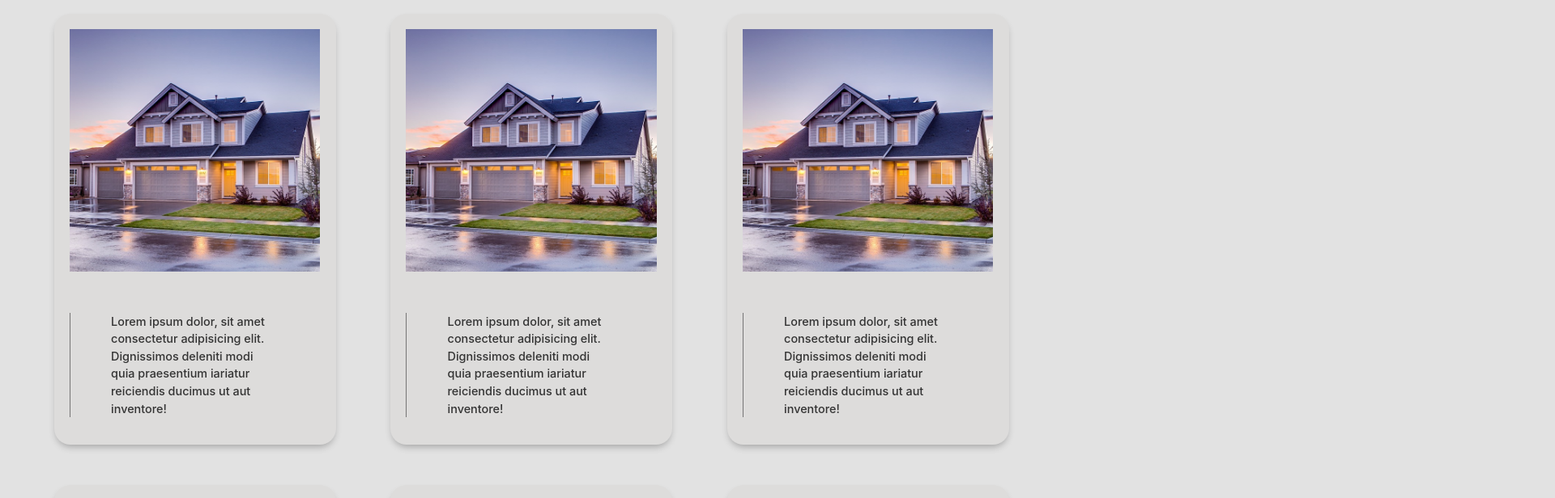
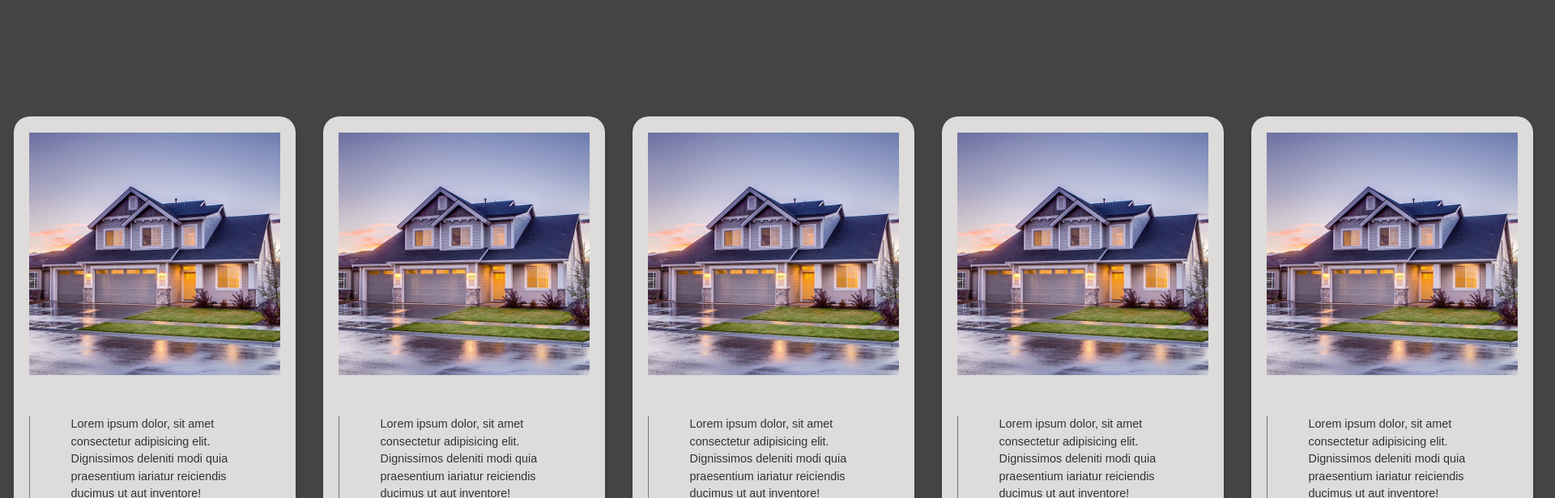
Before and after one commit to abonvicini/villa-brezo-components, a React (Create React App) app: page / in a window 1280 px wide. Shown: the top 616 px of the page at 81% size, 1920 px wide, since content can reach past the window. Built offline with nearby package versions, Linux system fonts and the light colour scheme.

Commit message:
Font imported and some css improved

```diff
--- a/src/App.css
+++ b/src/App.css
@@ -1,10 +1,5 @@
 .App {
-  display: grid;
-  grid-template-columns: repeat(auto-fit, minmax(200px, 350px));
-  justify-content: space-evenly;
-  grid-gap: 1em;
-
-
-
+  display: flex;
+  justify-content: center;
 
 }
--- a/src/index.css
+++ b/src/index.css
@@ -4,16 +4,23 @@
     -moz-box-sizing: border-box;
     -webkit-box-sizing: border-box;
     box-sizing: border-box;
+    font-family: 'Urbanist', sans-serif;
 }
 
+@import url('https://fonts.googleapis.com/css2?family=Urbanist:wght@100;200;300;400;500;600;700;800;900&display=swap');
+
 body {
-  margin: 0;
   font-family: -apple-system, BlinkMacSystemFont, 'Segoe UI', 'Roboto', 'Oxygen',
     'Ubuntu', 'Cantarell', 'Fira Sans', 'Droid Sans', 'Helvetica Neue',
     sans-serif;
   -webkit-font-smoothing: antialiased;
   -moz-osx-font-smoothing: grayscale;
   background-color: rgb(226, 226, 226);
+  display: grid;
+  margin:auto;
+  height: 100vh;
+  align-content: center;
+  background-color: rgb(68, 68, 68);
 
 
 }
```
